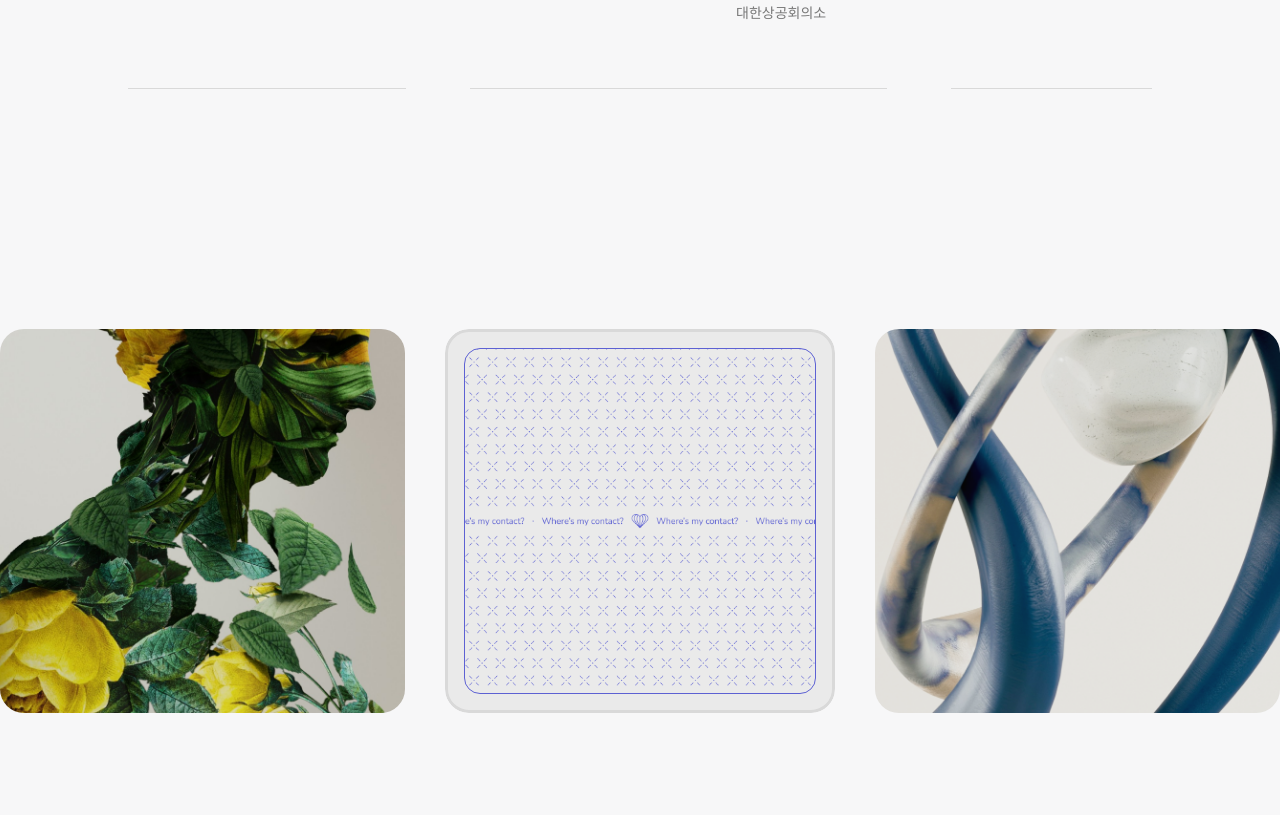
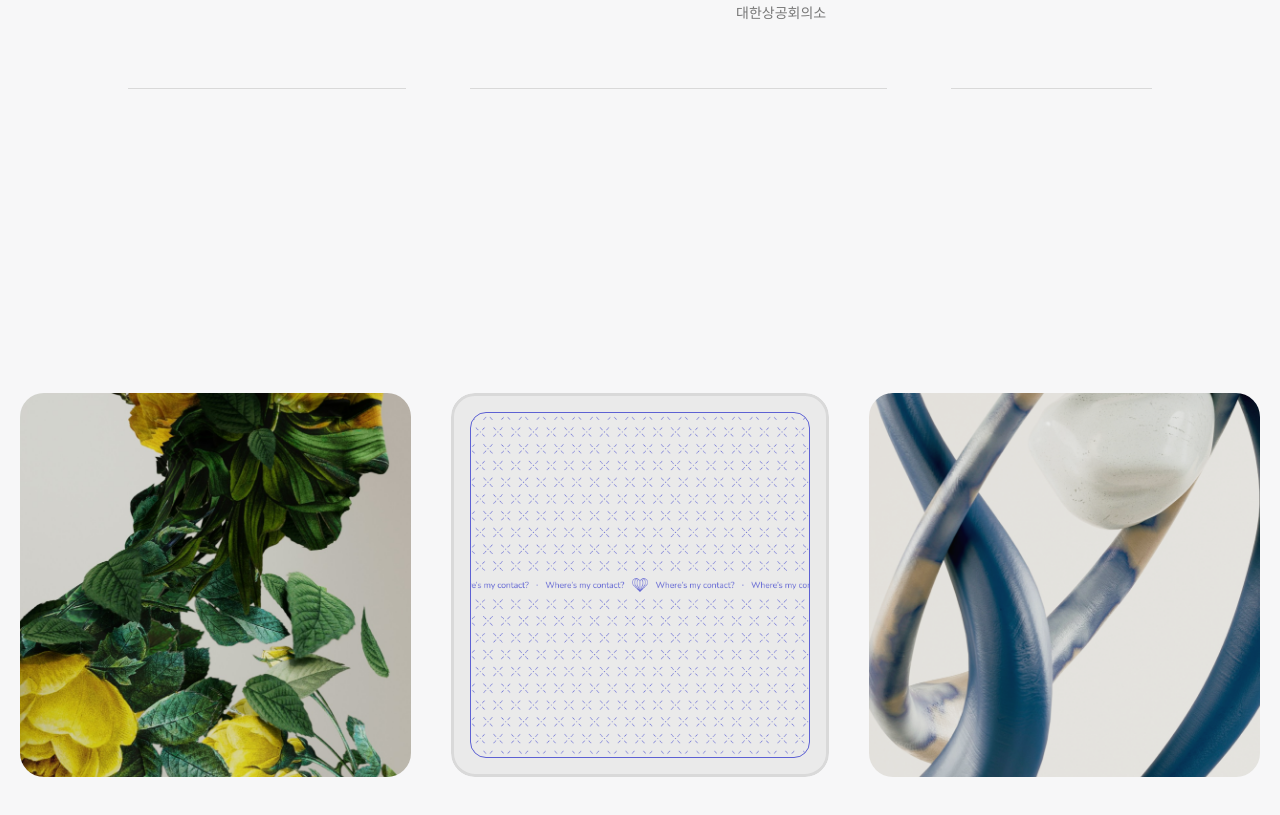
Before and after one commit to Sheep-heee/2024_Portfolio, a React (Vite) app: page / in a window 1280 px wide. Shown: the part 5314-6129 px from the top of the page. Built offline with nearby package versions, Linux system fonts and the light colour scheme; a web font is replaced by a local one.

Commit message:
241112 Working Contact Section

```diff
--- a/src/components/Home/ContactSlide.tsx
+++ b/src/components/Home/ContactSlide.tsx
@@ -23,7 +23,7 @@
   }, [scrollY]);
 
   return (
-    <div className="w-full h-full flex gap-10 items-center justify-center">
+    <div className="w-full h-full flex gap-10 items-center justify-center px-5">
       <div className="grow h-96 overflow-hidden rounded-3xl">
         <img
           className="w-full h-full object-cover"
--- a/src/pages/Home.tsx
+++ b/src/pages/Home.tsx
@@ -199,18 +199,11 @@
       <section id="contact" className="w-full h-auto relative">
         <div
           ref={contactRef}
-          className={`w-full h-screen flex items-center ${scrollY >= 5508 && contactTopValue <= 0 && contactTopValue > contactTop ? "fixed" : "relative"}`}
-          style={{ top: `${contactTopValue}px` }}
+          className={`w-full h-screen flex items-center top-0 ${scrollY >= 5508 && contactTopValue <= 0 && contactTopValue > contactTop ? "fixed" : "relative"}`}
         >
           {scrollY >= 5580 ? (
             <div
-              className={`w-full h-full absolute z-10 perspective-2000 flex items-center justify-center ${scrollY <= 6596 && filpOpen === false ? "opacity-100" : "opacity-0"} ${
-                scrollY <= 6596 && filpOpen === true
-                  ? setTimeout(() => {
-                      return "opacity-0";
-                    }, 500)
-                  : "opacity-0"
-              }`}
+              className={`w-full h-full absolute z-10 perspective-2000 flex items-center justify-center transti ${scrollY >= 6596 ? "opacity-100" : "opacity-0"}`}
             >
               <FlipSlide />
             </div>
--- a/src/redux/actions/cardOpenAction.ts
+++ b/src/redux/actions/cardOpenAction.ts
@@ -1,4 +1,5 @@
 export const UPDATE_FILP_OPEN = "UPDATE_FILP_OPEN";
+export const FLIP_STATE = "FLIP_STATE";
 
 export interface FilpActionType {
   type: typeof UPDATE_FILP_OPEN;
```
